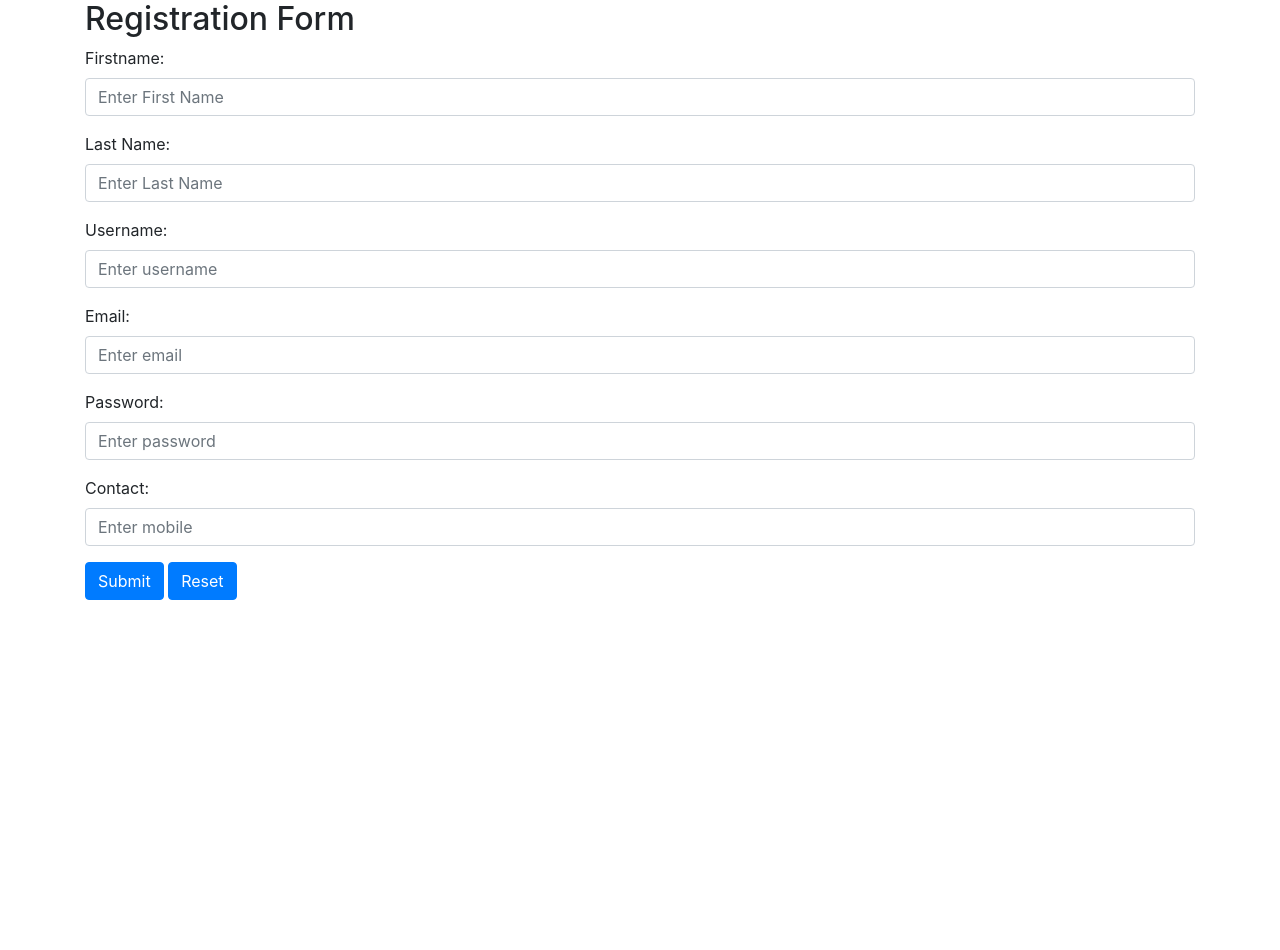
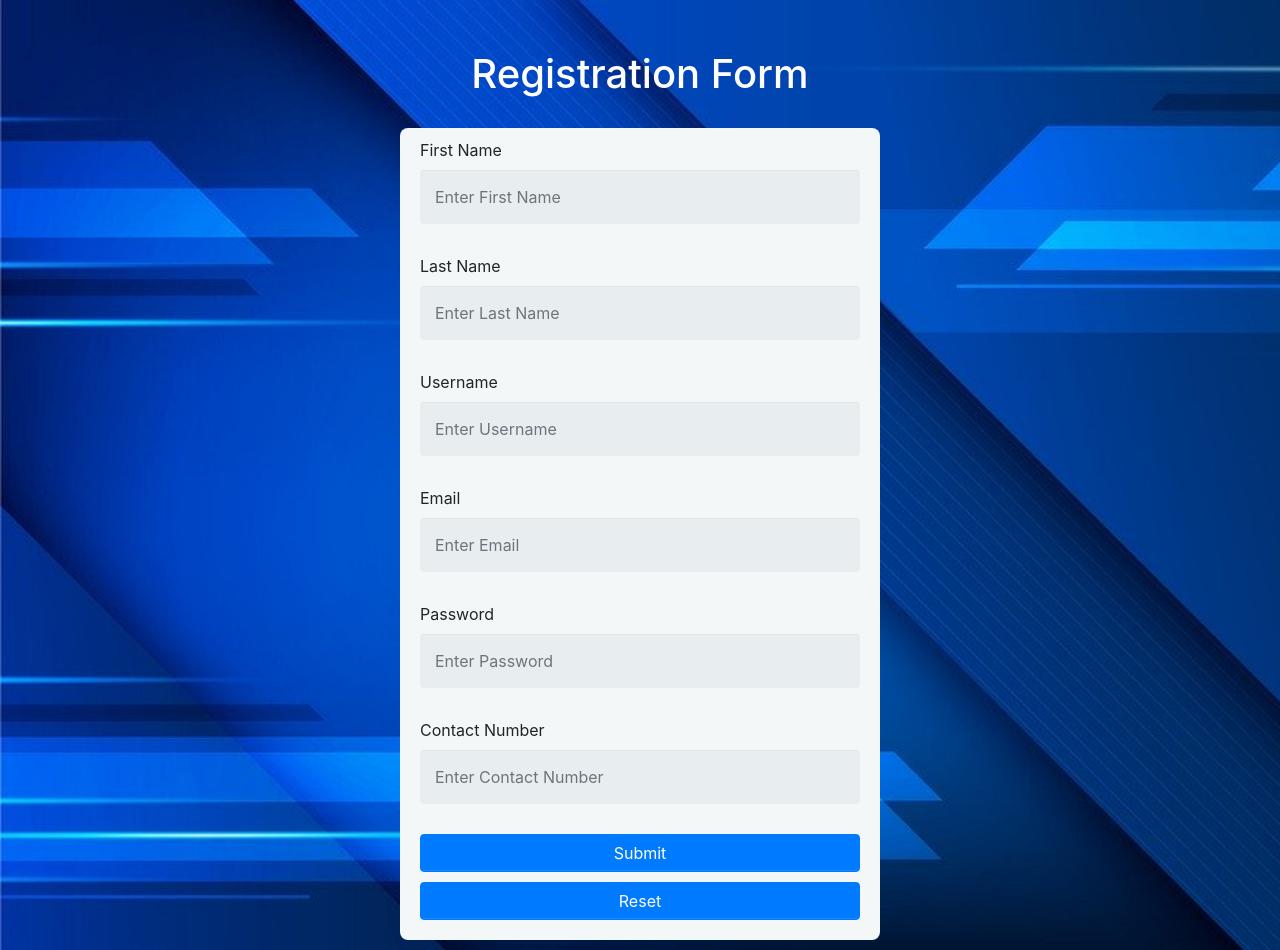
Before and after one commit to manav014/Book_Area, a Django app: page /users/register/ in a window 1280 px wide. Before the commit the page ends 600 px from the top, so only its background shows below. Run offline with Django 3.2, Linux system fonts and the light colour scheme; some libraries are stand-ins or nearby versions.

Commit message:
user forms ui improved

```diff
--- /dev/null
+++ b/static/css/style.css
@@ -0,0 +1,65 @@
+body{
+    margin-top: 50px;
+    background-image: url(../images/bg.jpg);
+    background-repeat: no-repeat;
+    background-size: cover;
+}
+form {
+  max-width: 300px;
+  margin: 10px auto;
+  padding: 10px 20px;
+  background: #f4f7f8;
+  border-radius: 8px;
+}
+
+h1 {
+  margin: 0 0 30px 0;
+  text-align: center;
+  color: white;
+}
+
+input[type="text"],
+input[type="password"],
+input[type="email"]
+ {
+  background: rgba(255,255,255,0.1);
+  border: none;
+  font-size: 16px;
+  height: auto;
+  margin: 0;
+  outline: 0;
+  padding: 15px;
+  width: 100%;
+  background-color: #e8eeef;
+  color: #8a97a0;
+  box-shadow: 0 1px 0 rgba(0,0,0,0.03) inset;
+  margin-bottom: 30px;
+}
+
+button {
+  padding: 19px 39px 18px 39px;
+  color: #FFF;
+  background-color: #4bc970;
+  font-size: 18px;
+  text-align: center;
+  font-style: normal;
+  border-radius: 5px;
+  width: 100%;
+  border: 1px solid #3ac162;
+  border-width: 1px 1px 3px;
+  box-shadow: 0 -1px 0 rgba(255,255,255,0.1) inset;
+  margin-bottom: 10px;
+}
+
+label {
+  display: block;
+  margin-bottom: 8px;
+}
+
+@media screen and (min-width: 480px) {
+
+  form {
+    max-width: 480px;
+  }
+
+}
--- a/users/templates/users/register.html
+++ b/users/templates/users/register.html
@@ -7,6 +7,7 @@
     <meta name="viewport" content="width=device-width, initial-scale=1">
     <link rel="stylesheet" href="{% static 'css/snackbar.css' %}">
     <link rel="stylesheet" href="https://maxcdn.bootstrapcdn.com/bootstrap/4.4.1/css/bootstrap.min.css">
+    <link rel="stylesheet" href="{% static 'css/style.css' %}">
     <script src="https://ajax.googleapis.com/ajax/libs/jquery/3.4.1/jquery.min.js"></script>
     <script src="https://cdnjs.cloudflare.com/ajax/libs/popper.js/1.16.0/umd/popper.min.js"></script>
     <script src="https://maxcdn.bootstrapcdn.com/bootstrap/4.4.1/js/bootstrap.min.js"></script>
@@ -25,31 +26,31 @@
 {% endif %} -->
 
 <div class="container">
-    <h2>Registration Form</h2>
+    <h1>Registration Form</h1>
     <form action="/users/signup" method="post">
         <div class="form-group">
-            <label for="fname">Firstname:</label>
+            <label for="fname">First Name</label>
             <input type="text" class="form-control" id="fname" placeholder="Enter First Name" name="fname" required>
         </div>
         <div class="form-group">
-            <label for="lname">Last Name:</label>
+            <label for="lname">Last Name</label>
             <input type="text" class="form-control" id="lname" placeholder="Enter Last Name" name="lname"required>
         </div>
         <div class="form-group">
-            <label for="username">Username:</label>
-            <input type="text" class="form-control" id="username" placeholder="Enter username" name="username"required>
+            <label for="username">Username</label>
+            <input type="text" class="form-control" id="username" placeholder="Enter Username" name="username"required>
         </div>
         <div class="form-group">
-            <label for="email">Email:</label>
-            <input type="email" class="form-control" id="email" placeholder="Enter email" name="email"required>
+            <label for="email">Email</label>
+            <input type="email" class="form-control" id="email" placeholder="Enter Email" name="email"required>
         </div>
         <div class="form-group">
-            <label for="pwd">Password:</label>
-            <input type="password" class="form-control" id="pwd" placeholder="Enter password" name="pwd"required>
+            <label for="pwd">Password</label>
+            <input type="password" class="form-control" id="pwd" placeholder="Enter Password" name="pwd"required>
         </div>
         <div class="form-group">
-            <label for="mobile">Contact:</label>
-            <input type="text" class="form-control" id="mobile" placeholder="Enter mobile" name="mobile" required>
+            <label for="mobile">Contact Number</label>
+            <input type="text" class="form-control" id="mobile" placeholder="Enter Contact Number" name="mobile" required>
         </div>
         {% csrf_token %}
         <button type="submit" class="btn btn-primary">Submit</button>
```
Also changed, not shown: users/templates/users/login.html (+8 -9 lines), static/images/bg.jpg (added).
